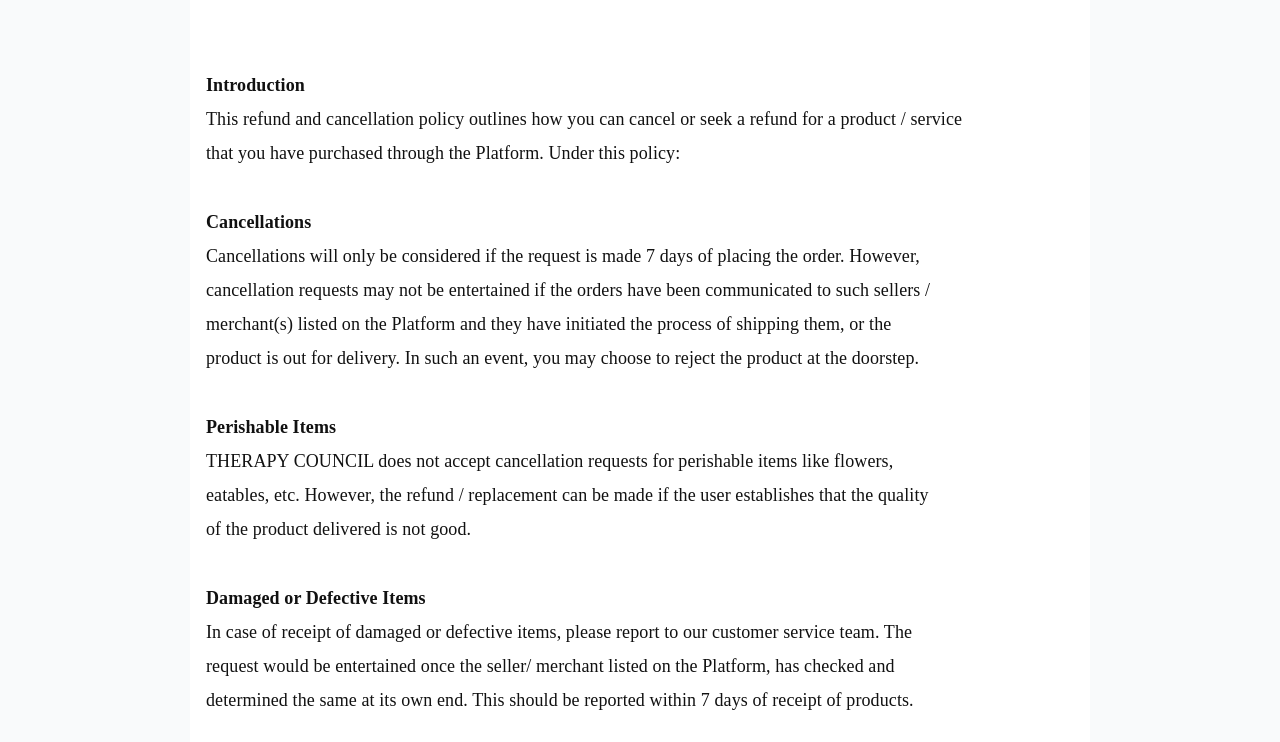
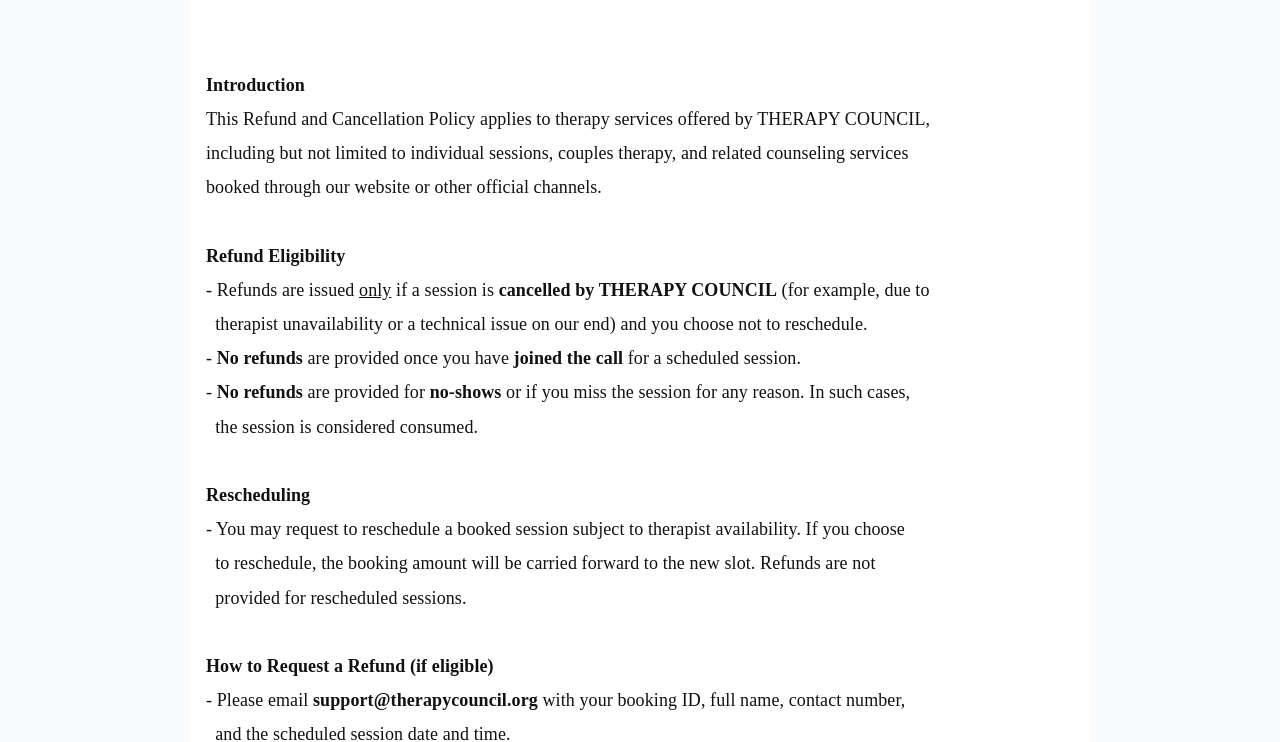
Before and after one commit to Abhinav-Alexander/TC_Website, a website: page refund/index.html in a window 1280 px wide. Shown: the part 217-959 px from the top of the page. Drawn offline with Linux system fonts and the light colour scheme.

Commit message:
refund policy

```diff
--- a/refund/index.html
+++ b/refund/index.html
@@ -87,37 +87,35 @@
 
 
 <b>Introduction</b>
-This refund and cancellation policy outlines how you can cancel or seek a refund for a product / service
-that you have purchased through the Platform. Under this policy:
+This Refund and Cancellation Policy applies to therapy services offered by THERAPY COUNCIL,
+including but not limited to individual sessions, couples therapy, and related counseling services
+booked through our website or other official channels.
 
-<b>Cancellations</b>
-Cancellations will only be considered if the request is made 7 days of placing the order. However,
-cancellation requests may not be entertained if the orders have been communicated to such sellers /
-merchant(s) listed on the Platform and they have initiated the process of shipping them, or the
-product is out for delivery. In such an event, you may choose to reject the product at the doorstep.
+<b>Refund Eligibility</b>
+- Refunds are issued <u>only</u> if a session is <b>cancelled by THERAPY COUNCIL</b> (for example, due to
+  therapist unavailability or a technical issue on our end) and you choose not to reschedule.
+- <b>No refunds</b> are provided once you have <b>joined the call</b> for a scheduled session.
+- <b>No refunds</b> are provided for <b>no-shows</b> or if you miss the session for any reason. In such cases,
+  the session is considered consumed.
 
-<b>Perishable Items</b>
-THERAPY COUNCIL does not accept cancellation requests for perishable items like flowers,
-eatables, etc. However, the refund / replacement can be made if the user establishes that the quality
-of the product delivered is not good.
+<b>Rescheduling</b>
+- You may request to reschedule a booked session subject to therapist availability. If you choose
+  to reschedule, the booking amount will be carried forward to the new slot. Refunds are not
+  provided for rescheduled sessions.
 
-<b>Damaged or Defective Items</b>
-In case of receipt of damaged or defective items, please report to our customer service team. The
-request would be entertained once the seller/ merchant listed on the Platform, has checked and
-determined the same at its own end. This should be reported within 7 days of receipt of products.
-
-<b>Not as Shown / Not as Expected</b>
-In case you feel that the product received is not as shown on the site or as per your expectations,
-you must bring it to the notice of our customer service within 7 days of receiving the product. The
-customer service team after looking into your complaint will take an appropriate decision.
-
-<b>Warranty-Related Products</b>
-In case of complaints regarding the products that come with a warranty from the manufacturers,
-please refer the issue to them.
+<b>How to Request a Refund (if eligible)</b>
+- Please email <b>support@therapycouncil.org</b> with your booking ID, full name, contact number,
+  and the scheduled session date and time.
+- If the session cancellation was on our end and you prefer a refund over rescheduling, we will
+  initiate the refund to the original payment method.
 
 <b>Refund Processing Time</b>
-In case of any refunds approved by THERAPY COUNCIL, it will take 15 days for the refund to
-be processed to you.
+- For approved cases, refunds are typically processed within <b>up to 15 business days</b> to the
+  original method of payment. Timelines may vary based on your bank or payment provider.
+
+<b>Contact</b>
+- Email: <b>support@therapycouncil.org</b>
+- Phone: <b>(+91) 9211-750-322</b>
         </pre>
     </main>
 
```
